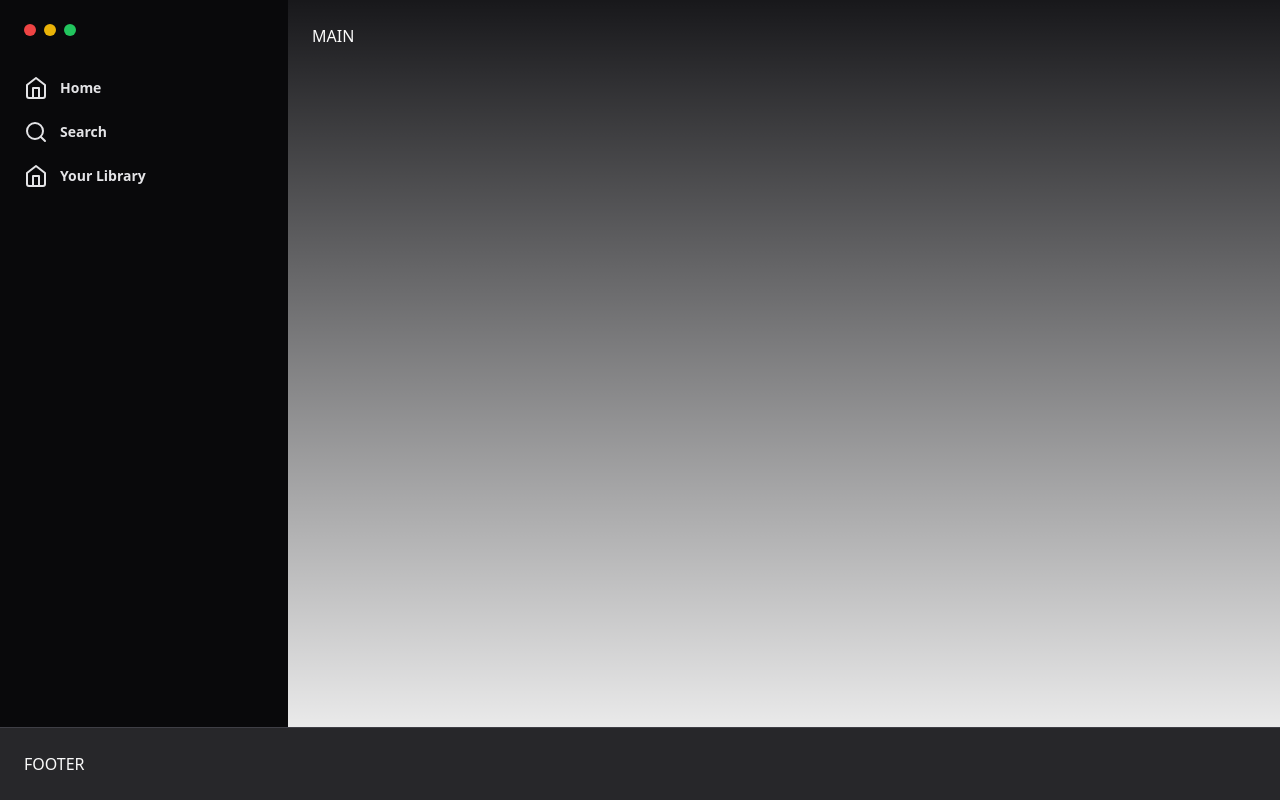
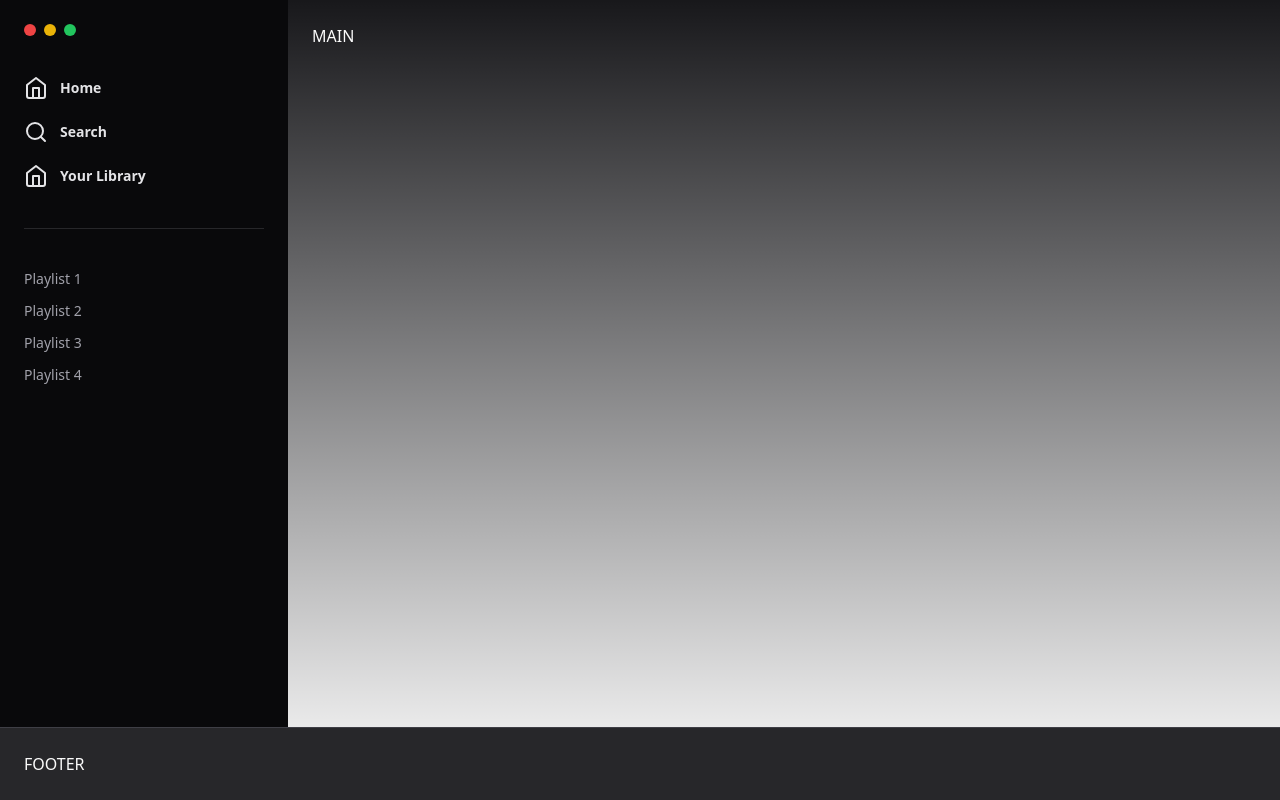
Before and after one commit to CaioMantovaniBorba/spotify-clone, a Next.js app: page / in a window 1280 px wide. Built offline with nearby package versions, Linux system fonts and the light colour scheme.

Commit message:
Add playlist

```diff
--- a/src/app/page.tsx
+++ b/src/app/page.tsx
@@ -16,6 +16,13 @@
             <a href="" className="flex items-center gap-3 text-sm font-semibold text-zinc-200"><Search /> Search</a>
             <a href="" className="flex items-center gap-3 text-sm font-semibold text-zinc-200"><HomeIcon /> Your Library</a>
           </nav>
+
+          <nav className="mt-10 pt-10 border-t border-zinc-800 flex flex-col gap-3">
+            <a href="" className="text-sm text-zinc-400 hover:text-zinc-100">Playlist 1</a>
+            <a href="" className="text-sm text-zinc-400 hover:text-zinc-100">Playlist 2</a>
+            <a href="" className="text-sm text-zinc-400 hover:text-zinc-100">Playlist 3</a>
+            <a href="" className="text-sm text-zinc-400 hover:text-zinc-100">Playlist 4</a>
+          </nav>
         </aside>
 
         <main className="flex-1 p-6">MAIN</main>
```
